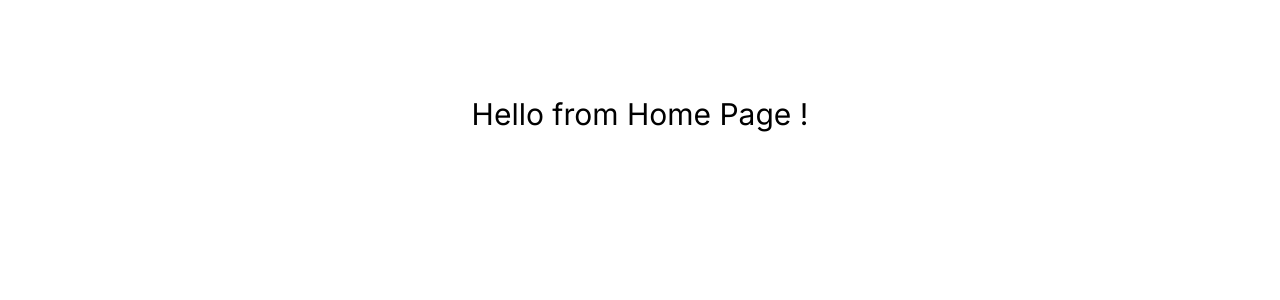
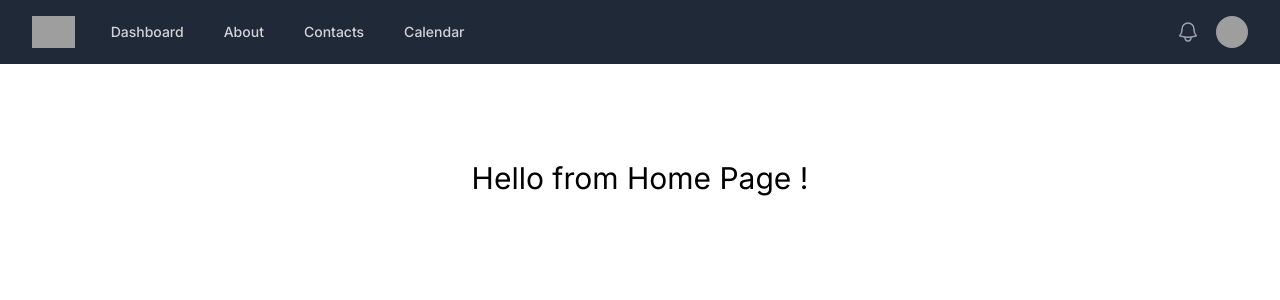
Before and after one commit to mustafaanilkaradavut/NextJS_ClassNotes, a Next.js app in the folder nc-01-intro/: page / in a window 1280 px wide. Shown: the top 300 px of the page. Built offline with nearby package versions, Linux system fonts and the light colour scheme; grey boxes are pictures that could not be loaded.

Commit message:
use client

```diff
--- a/nc-01-intro/src/app/layout.js
+++ b/nc-01-intro/src/app/layout.js
@@ -1,5 +1,6 @@
 import { Inter } from "next/font/google";
 import "./globals.css";
+import Navbar from "@/components/Navbar";
 
 const inter = Inter({ subsets: ["latin"] });
 
@@ -11,7 +12,10 @@
 export default function RootLayout({ children }) {
   return (
     <html lang="en">
-      <body className={inter.className}>{children}</body>
+      <body className={inter.className}>
+        <Navbar />
+        {children}
+      </body>
     </html>
   );
 }
--- a/nc-01-intro/src/app/page.js
+++ b/nc-01-intro/src/app/page.js
@@ -1,4 +1,7 @@
 //? App Folder içerisindeki page.js "/" route olan home sayfasıdır.
+
+//__ Next.js'de tüm componenter default olarak server componenttir. Client component kullanmak için "use client" direktifini kullanmamız gerekmektedir.
+
 export default function Home() {
   return (
     <main className="flex min-h-screen flex-col items-center justify-between p-24">
```
